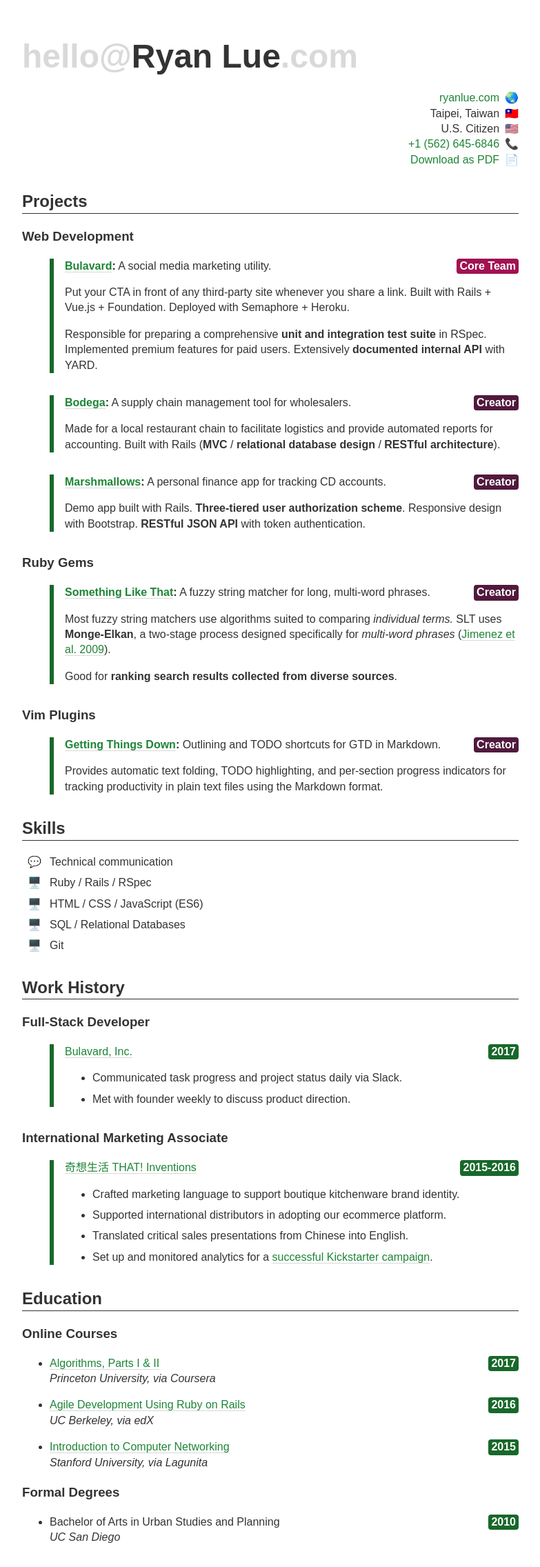
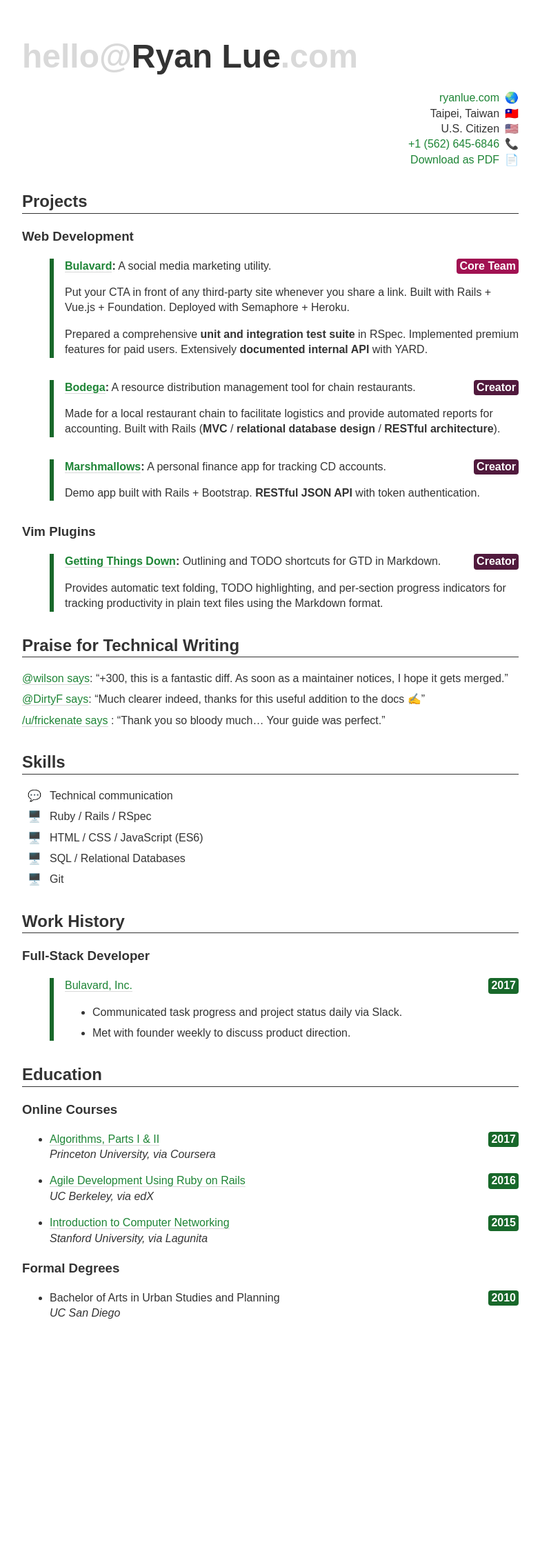
Before and after one commit to rlue/ryanlue.com, a Jekyll site: the page built from about/cv.md, in a window 1280 px wide. Shown: the whole page at 69% size, without its empty margins (248-1031 px from the left). Built offline with Jekyll 4.4.1, drawn with Linux system fonts in a browser that asks for light colours; some web fonts are replaced; after the commit the page ends 1947 px from its top, so only the background shows below that.

Commit message:
Update portfolio & CV

```diff
--- a/_config.yml
+++ b/_config.yml
@@ -31,30 +31,35 @@ nav_menu:
 
 projects:
   - title: Bodega
-    teaser: A supply chain management tool for wholesalers.
-    url: https://bodega.ryanlue.com/
-    role: Creator
+    teaser: A resource distribution management tool for chain restaurants.
+    url: https://github.com/rlue/bodega
+    role: Owner
     category: Rails App
+  - title: Marshmallows
+    teaser: A resource distribution management tool for chain restaurants.
+    url: https://desolate-brushlands-25174.herokuapp.com/
+    role: Owner
+    category: Rails App
+  - title: Solana
+    teaser: The theme for this site. A responsive template written in vanilla Sass and JavaScript.
+    url: https://github.com/rlue/jekyll-solana
+    role: Owner
+    category: CSS/Design
+  - title: Timer
+    teaser: A command-line pomodoro/interval timer.
+    url: https://github.com/rlue/timer
+    role: Owner
+    category: Bash Scripts
   - title: Getting Things Down
     teaser: Outlining and TODO shortcuts for GTD in plain ol' Markdown.
     url: https://github.com/rlue/vim-getting-things-down
-    role: Creator
+    role: Owner
     category: Vim Plugin
-  - title: Solana
-    teaser: The theme for this site. A responsive template written in vanilla Sass and JavaScript.
-    url: https://github.com/rlue/jekyll-solana
-    role: Creator
-    category: Frontend Dev
-  - title: Something Like That
-    teaser: A Ruby library for fuzzy string matching of long, multi-word phrases.
-    url: https://github.com/rlue/something_like_that
-    role: Creator
-    category: Gems
-  - title: Timer
-    teaser: A command-line pomodoro/interval timer.
-    url: https://github.com/rlue/timer
-    role: Creator
-    category: Bash Scripts
+  - title: Barbaric
+    teaser: Automatic input method switching for vim.
+    url: https://github.com/rlue/vim-barbaric
+    role: Owner
+    category: Vim Plugin
 
 #################
 # Site Settings #
--- a/about/cv.md
+++ b/about/cv.md
@@ -31,11 +31,11 @@ Projects
 
   Put your CTA in front of any third-party site whenever you share a link. Built with Rails + Vue.js + Foundation. Deployed with Semaphore + Heroku.
 
-  Responsible for preparing a comprehensive **unit and integration test suite** in RSpec. Implemented premium features for paid users. Extensively **documented internal API** with YARD.
+  Prepared a comprehensive **unit and integration test suite** in RSpec. Implemented premium features for paid users. Extensively **documented internal API** with YARD.
 
 * <div class="projects__role projects__role--creator">Creator</div>
 
-  <span class="projects__name">[Bodega][bdg]{:target="_blank"}:</span> A supply chain management tool for wholesalers.
+  <span class="projects__name">[Bodega][bdg]{:target="_blank"}:</span> A resource distribution management tool for chain restaurants.
 
   Made for a local restaurant chain to facilitate logistics and provide automated reports for accounting. Built with Rails (**MVC** / **relational database design** / **RESTful architecture**).
 
@@ -43,18 +43,7 @@ Projects
 
   <span class="projects__name">[Marshmallows][msh]{:target="_blank"}:</span> A personal finance app for tracking CD accounts.
 
-  Demo app built with Rails. **Three-tiered user authorization scheme**. Responsive design with Bootstrap. **RESTful JSON API** with token authentication.
-
-### Ruby Gems
-{: .projects__section }
-
-* <div class="projects__role projects__role--creator">Creator</div>
-
-  <span class="projects__name">[Something Like That][slt]{:target="_blank"}:</span> A fuzzy string matcher for long, multi-word phrases.
-
-  Most fuzzy string matchers use algorithms suited to comparing _individual terms._ SLT uses <dfn>Monge-Elkan</dfn>, a two-stage process designed specifically for _multi-word phrases_ ([Jimenez et al. 2009][mem]{:target="_blank"}).
-
-  Good for **ranking search results collected from diverse sources**.
+  Demo app built with Rails + Bootstrap. **RESTful JSON API** with token authentication.
 
 ### Vim Plugins
 {: .projects__section }
@@ -64,6 +53,16 @@ Projects
   <span class="projects__name">[Getting Things Down][gtd]{:target="_blank"}:</span> Outlining and TODO shortcuts for GTD in Markdown.
 
   Provides automatic text folding, TODO highlighting, and per-section progress indicators for tracking productivity in plain text files using the Markdown format.
+
+Praise for Technical Writing
+----------------------------
+
+* [@wilson says](https://github.com/rbenv/ruby-build/pull/1114): “+300, this is a fantastic diff. As soon as a maintainer notices, I hope it gets merged.”
+  <div class="print-only"><small>(via https://github.com/rbenv/ruby-build/pull/1114)</small></div>
+* [@DirtyF says](https://github.com/jekyll/jekyll/pull/5912): “Much clearer indeed, thanks for this useful addition to the docs ✍️”
+  <div class="print-only"><small>(via https://github.com/jekyll/jekyll/pull/5912)</small></div>
+* [/u/frickenate says](https://www.reddit.com/comments/6k8nw3/_/dqf6h2f/) : “Thank you so bloody much... Your guide was perfect.”
+  <div class="print-only"><small>(via https://www.reddit.com/comments/6k8nw3/_/dqf6h2f/)</small></div>
 
 Skills
 ------
@@ -86,17 +85,6 @@ Work History
   * Communicated task progress and project status daily via Slack.
   * Met with founder weekly to discuss product direction.
 
-### International Marketing Associate
-{: .work-history__position }
-
-* <div class="work-history__tenure">2015-2016</div>
-  [奇想生活 THAT! Inventions][that]{:target="_blank"}
-
-  * Crafted marketing language to support boutique kitchenware brand identity.
-  * Supported international distributors in adopting our ecommerce platform.
-  * Translated critical sales presentations from Chinese into English.
-  * Set up and monitored analytics for a [successful Kickstarter
-  campaign][freez]{:target="_blank"}.
 
 Education
 ---------
@@ -151,8 +139,7 @@ Contact.patchButtons('nameplate__phone');
 [gh]: https://github.com/rlue/
 [blvd]: https://bulavard.com/
 [msh]: https://desolate-brushlands-25174.herokuapp.com/
-[bdg]: https://bodega.ryanlue.com/
-[slt]: https://github.com/rlue/something_like_that
+[bdg]: https://github.com/rlue/bodega
 [mem]: http://www.gelbukh.com/CV/Publications/2009/Generalized%20Mongue-Elkan%20Method%20for%20Approximate%20Text%20String.pdf
 [gtd]: https://github.com/rlue/vim-getting-things-down
 [spr]: https://github.com/rlue/spore
--- a/about/cv.scss
+++ b/about/cv.scss
@@ -50,7 +50,7 @@ a {
 }
 
 li {
-margin-bottom: 0.5rem;
+  margin-bottom: 0.5rem;
 }
 
 dfn {
@@ -187,6 +187,12 @@ dfn {
   }
 }
 
+.print-only {
+  @media screen {
+    display: none;
+  }
+}
+
 .projects__section + ul {
   @extend %featured_list;
 }
@@ -226,6 +232,15 @@ dfn {
   }
 }
 
+#praise-for-technical-writing + ul {
+  list-style: none;
+  padding: 0;
+
+  > li > div {
+    text-align: right;
+  }
+}
+
 .work-history__position + ul {
   @extend %featured_list;
 
```
